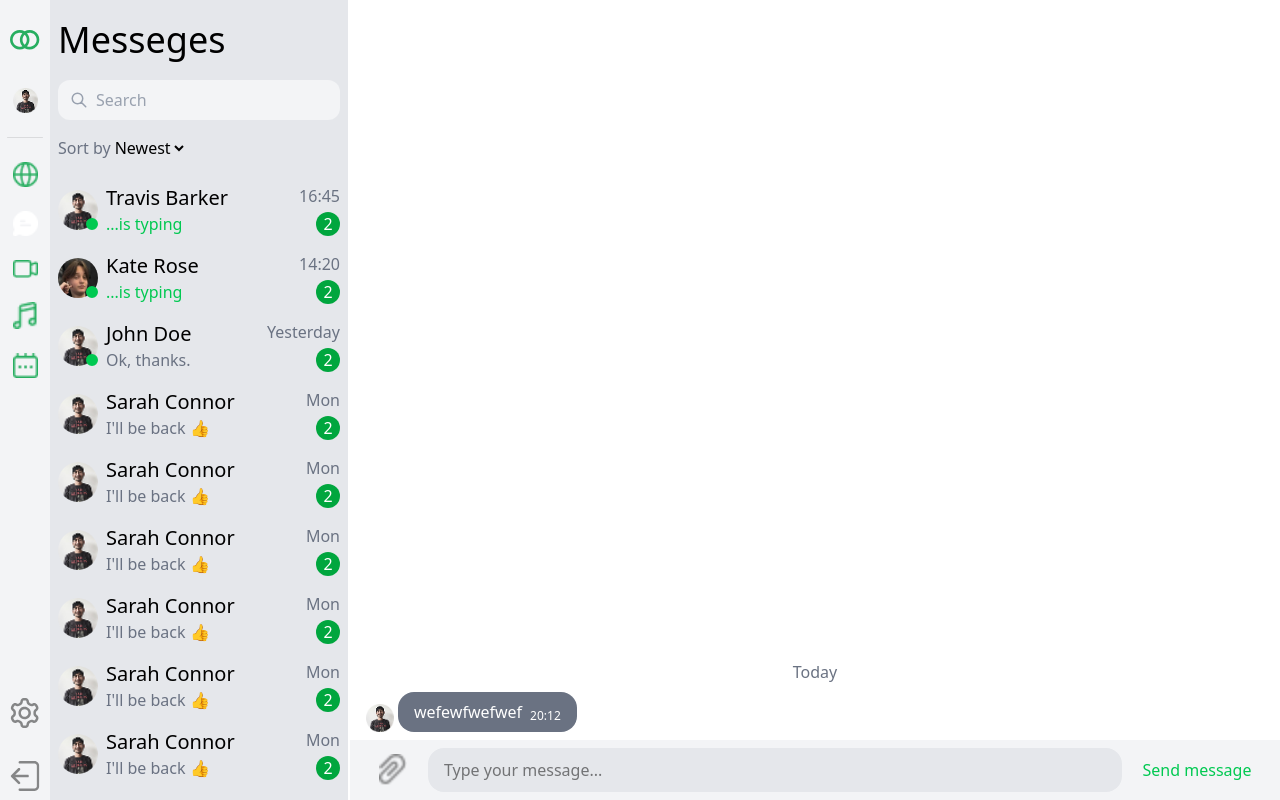
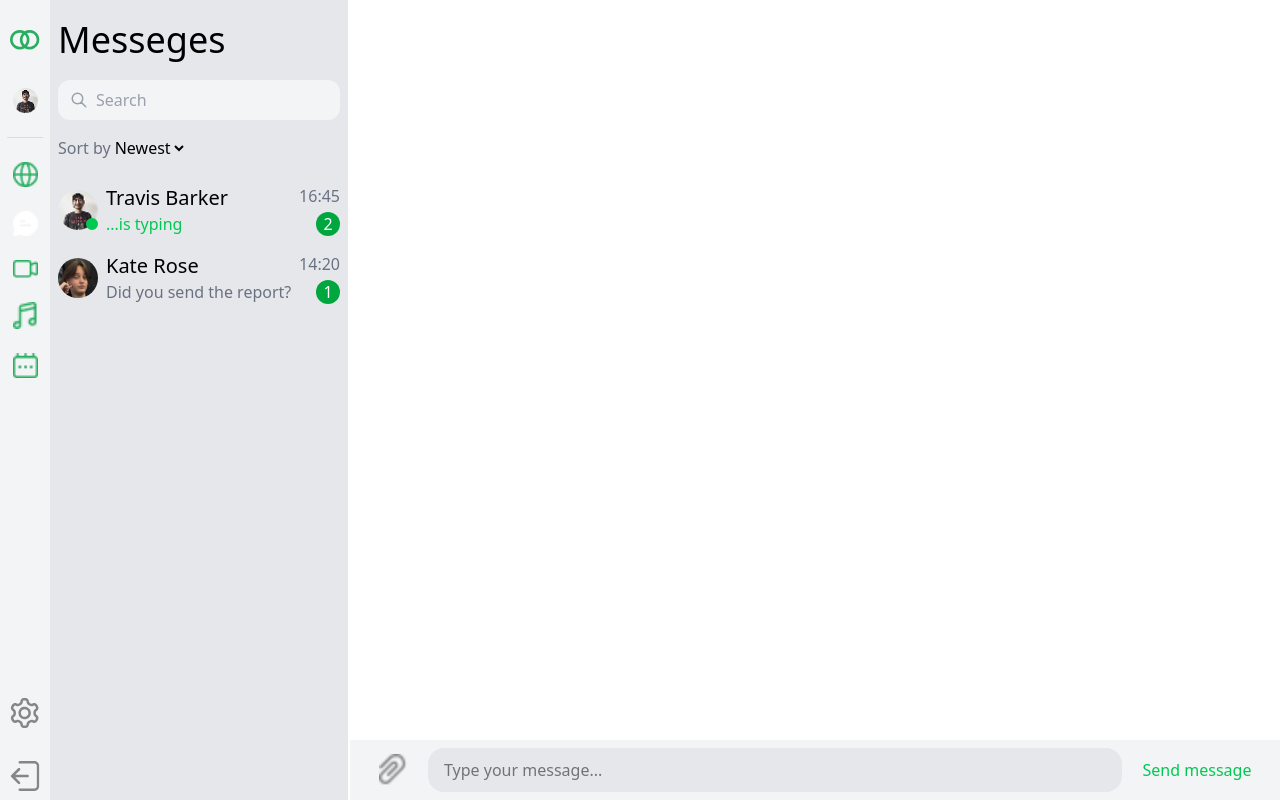
Before and after one commit to M00N77/Messenger, a React (Vite) app: page / in a window 1280 px wide. Built offline with nearby package versions, Linux system fonts and the light colour scheme.

Commit message:
added the choice to select a companion without local storage

```diff
--- a/src/components/AuthenticatedApp/AuthenticatedApp.tsx
+++ b/src/components/AuthenticatedApp/AuthenticatedApp.tsx
@@ -1,47 +1,155 @@
 import SideBar from "./SideBar"
 
 import Chat from "./Chat"
-import { useState } from "react"
+import { useEffect, useState } from "react"
 import { v4 as uuidv4 } from 'uuid';
 
 
 const AuthenticatedApp = () => {
 
+  const initMessages = JSON.parse(localStorage.getItem('localMessages')) || []
+  const initUsers = JSON.parse(localStorage.getItem('localUsers')) ||
+  [
+    {
+      id: 1,
+      name: "Travis Barker",
+      avatar: "/img/avatar.png",
+      isOnline: true,
+      isTyping: true,
 
-  const initMessages = JSON.parse(localStorage.getItem('localMessages')) || [{id: uuidv4(),
-      sender: 'other',
-      text:'wefewfwefwef',
-      date: new Date().toISOString(),
-      status: "sent",
-      avatar: "/img/my-avatar.png",}]
-
-
+      lastMessage: {
+        count: 2,
+        text: "See you later!",
+        time: "16:45",
+        status: "read",
+      },
+      // А вот и история переписки
+      messages: [
+        {
+          id: 'm1-1',
+          sender: 'other',
+          text: "Hi! How are you?",
+          date: "2023-10-27T10:00:00.000Z",
+          status: "read",
+          avatar: "/img/avatar.png"
+        },
+        {
+          id: 'm1-2',
+          sender: 'me',
+          text: "I'm fine, thanks! And you?",
+          date: "2023-10-27T10:05:00.000Z",
+          status: "read",
+          avatar: "/img/my-avatar.png"
+        },
+        {
+          id: 'm1-3',
+          sender: 'other',
+          text: "See you later!",
+          date: "2023-10-27T16:45:00.000Z",
+          status: "read",
+          avatar: "/img/avatar.png"
+        }
+      ]
+    },
+    {
+      id: 2,
+      name: "Kate Rose",
+      avatar: "/img/avatar_2.png",
+      isOnline: false,
+      isTyping: false,
+      lastMessage: {
+        count: 1,
+        text: "Did you send the report?",
+        time: "14:20",
+        status: "delivered",
+      },
+      messages: [
+        {
+          id: 'm2-1',
+          sender: 'me',
+          text: "Hey Kate, I finished the design.",
+          date: "2023-10-26T09:00:00.000Z",
+          status: "read",
+          avatar: "/img/my-avatar.png"
+        },
+        {
+          id: 'm2-2',
+          sender: 'other', // Kate
+          text: "Great! Did you send the report?",
+          date: "2023-10-27T14:20:00.000Z",
+          status: "delivered",
+          avatar: "/img/avatar_2.png"
+        }
+      ]
+    },
+  ];
 
   const [chatMessages, setChatMessages] = useState(initMessages)
 
+  const [users,setUsers] = useState(initUsers);
+
+  const selectChat = (userId) => {
+    const [selectedUser] = users.filter(user => (user.id === userId));
+
+    const userMessages = selectedUser.messages
+
+    localStorage.setItem('localMessages', JSON.stringify(userMessages))
+    setChatMessages(userMessages)
+  }
+
+  useEffect(() => {
+    const lastMessage = chatMessages[chatMessages.length - 1];
+
+
+    setTimeout(() => {
+      if (lastMessage.sender === 'other') return;
+      const newMessage = {
+        id: uuidv4(), sender: 'other',
+        text: lastMessage.text,
+        date: new Date().toISOString(),
+        status: "sent",
+        avatar: "/img/my-avatar.png",
+      }
+
+      setChatMessages(prev => {
+        const updated = [...prev, newMessage]
+        localStorage.setItem('localMessages', JSON.stringify(updated))
+        return updated;
+      })
+    }, 1500)
+
+  }, [chatMessages])
 
   const sendMessage = (textMessage) => {
-    if(!textMessage.trim()) return;
+    if (!textMessage.trim()) return;
     const newMessage = {
       id: uuidv4(),
       sender: 'me',
-      text:textMessage,
+      text: textMessage,
       date: new Date().toISOString(),
       status: "sent",
       avatar: "/img/my-avatar.png",
     }
 
-    setChatMessages(prev=>{
-      const updated = [...prev,newMessage]
-      localStorage.setItem('localMessages',JSON.stringify(updated))
+    setChatMessages(prev => {
+      const updated = [...prev, newMessage]
+      localStorage.setItem('localMessages', JSON.stringify(updated))
       return updated
     })
+
   }
 
   return (
     <div className='grid grid-cols-[350px_1fr]' >
-      <SideBar />
-      <Chat chatMessages={chatMessages} setChatMessages={setChatMessages} onSendMessage={sendMessage} />
+      <SideBar
+        users={users}
+        onSelectChat={selectChat}
+      />
+      <Chat
+        chatMessages={chatMessages}
+        setChatMessages={setChatMessages}
+        onSendMessage={sendMessage}
+      />
     </div>
   )
 }
--- a/src/components/AuthenticatedApp/ChatItem.tsx
+++ b/src/components/AuthenticatedApp/ChatItem.tsx
@@ -4,10 +4,10 @@ interface ChatItemProps {
     user: User
 }
 
-const ChatItem = ({ user }: ChatItemProps) => {
+const ChatItem = ({ user,onSelectChat }: ChatItemProps) => {
     const { name, avatar, isOnline, isTyping, lastMessage } = user;
     return (
-        <div>
+        <div onClick={()=>onSelectChat(user.id)}>
             <div className="flex justify-between py-2" >
                 <div className="flex justify-center items-center gap-x-2" >
                     <div className="relative">
--- a/src/components/AuthenticatedApp/ChatList.tsx
+++ b/src/components/AuthenticatedApp/ChatList.tsx
@@ -1,197 +1,19 @@
 import ChatItem from "./ChatItem";
 
 
-const ChatList = () => {
+const ChatList = ({ users,onSelectChat }) => {
 
-    const users = [
-        {
-            id: 1,
-            name: "Travis Barker",
-            avatar: "/public/img/avatar.png",
-            isOnline: true,
-            isTyping: true,
-            lastMessage: {
-                count: 2,
-                text: "See you later!",
-                time: "16:45",
-                status: "read",
-            }
-        },
-        {
-            id: 2,
-            name: "Kate Rose",
-            avatar: "/public/img/avatar_2.png",
-            isOnline: true,
-            isTyping: true,
-            lastMessage: {
-                count: 2,
-                text: "Did you send the report?",
-                time: "14:20",
-                status: "delivered",
-            }
-        },
-        {
-            id: 3,
-            name: "John Doe",
-            avatar: "/public/img/avatar.png",
-            isOnline: true,
-            isTyping: false,
-            lastMessage: {
-                count: 2,
-                text: "Ok, thanks.",
-                time: "Yesterday",
-                status: "sent",
-            }
-        },
-        {
-            id: 4,
-            name: "Sarah Connor",
-            avatar: "/public/img/avatar.png",
-            isOnline: false,
-            isTyping: false,
-            lastMessage: {
-                count: 2,
-                text: "I'll be back 👍",
-                time: "Mon",
-                status: "read",
-            }
-        },
-        {
-            id: 5,
-            name: "Sarah Connor",
-            avatar: "/public/img/avatar.png",
-            isOnline: false,
-            isTyping: false,
-            lastMessage: {
-                count: 2,
-                text: "I'll be back 👍",
-                time: "Mon",
-                status: "read",
-            }
-        },
-        {
-            id: 6,
-            name: "Sarah Connor",
-            avatar: "/public/img/avatar.png",
-            isOnline: false,
-            isTyping: false,
-            lastMessage: {
-                count:2,
-                text: "I'll be back 👍",
-                time: "Mon",
-                status: "read",
-            }
-        },{
-            id: 7,
-            name: "Sarah Connor",
-            avatar: "/public/img/avatar.png",
-            isOnline: false,
-            isTyping: false,
-            lastMessage: {
-                count:2,
-                text: "I'll be back 👍",
-                time: "Mon",
-                status: "read",
-            }
-        },
-        {
-            id: 8,
-            name: "Sarah Connor",
-            avatar: "/public/img/avatar.png",
-            isOnline: false,
-            isTyping: false,
-            lastMessage: {
-                count:2,
-                text: "I'll be back 👍",
-                time: "Mon",
-                status: "read",
-            }
-        },
-        {
-            id: 9,
-            name: "Sarah Connor",
-            avatar: "/public/img/avatar.png",
-            isOnline: false,
-            isTyping: false,
-            lastMessage: {
-                count:2,
-                text: "I'll be back 👍",
-                time: "Mon",
-                status: "read",
-            }
-        },
-        {
-            id: 10,
-            name: "Sarah Connor",
-            avatar: "/public/img/avatar.png",
-            isOnline: false,
-            isTyping: false,
-            lastMessage: {
-                count:2,
-                text: "I'll be back 👍",
-                time: "Mon",
-                status: "read",
-            }
-        },
-        {
-            id: 11,
-            name: "Sarah Connor",
-            avatar: "/public/img/avatar.png",
-            isOnline: false,
-            isTyping: false,
-            lastMessage: {
-                count:2,
-                text: "I'll be back 👍",
-                time: "Mon",
-                status: "read",
-            }
-        },
-        {
-            id: 12,
-            name: "Sarah Connor",
-            avatar: "/public/img/avatar.png",
-            isOnline: false,
-            isTyping: false,
-            lastMessage: {
-                count:4,
-                text: "I'll be back 👍",
-                time: "Mon",
-                status: "sent",
-            }
-        },
-        {
-            id: 13,
-            name: "Sarah Connor",
-            avatar: "/public/img/avatar.png",
-            isOnline: false,
-            isTyping: false,
-            lastMessage: {
-                count:2,
-                text: "I'll be back 👍",
-                time: "Mon",
-                status: "read",
-            }
-        },
-        {
-            id: 14,
-            name: "Sarah Connor",
-            avatar: "/public/img/avatar.png",
-            isOnline: false,
-            isTyping: true,
-            lastMessage: {
-                count:2,
-                text: "I'll be back 👍",
-                time: "Mon",
-                status: "read",
-            }
-        }
-    ];
+
+
 
     return (
         <div  >
             {users.map((user) => (
 
-                    <ChatItem user={user} key={user.id} />
+                <ChatItem
+                    user={user}
+                    key={user.id}
+                    onSelectChat={onSelectChat}/>
 
             ))}
         </div>
--- a/src/components/AuthenticatedApp/SideBar.tsx
+++ b/src/components/AuthenticatedApp/SideBar.tsx
@@ -1,7 +1,7 @@
 import ChatList from "./ChatList"
 
 
-const SideBar = () => {
+const SideBar = ({users,onSelectChat}) => {
 
 
 
@@ -104,7 +104,7 @@ const SideBar = () => {
 
                     </div>
 
-                    <ChatList/>
+                    <ChatList users={users} onSelectChat={onSelectChat} />
 
                 </div>
             </div>
```
